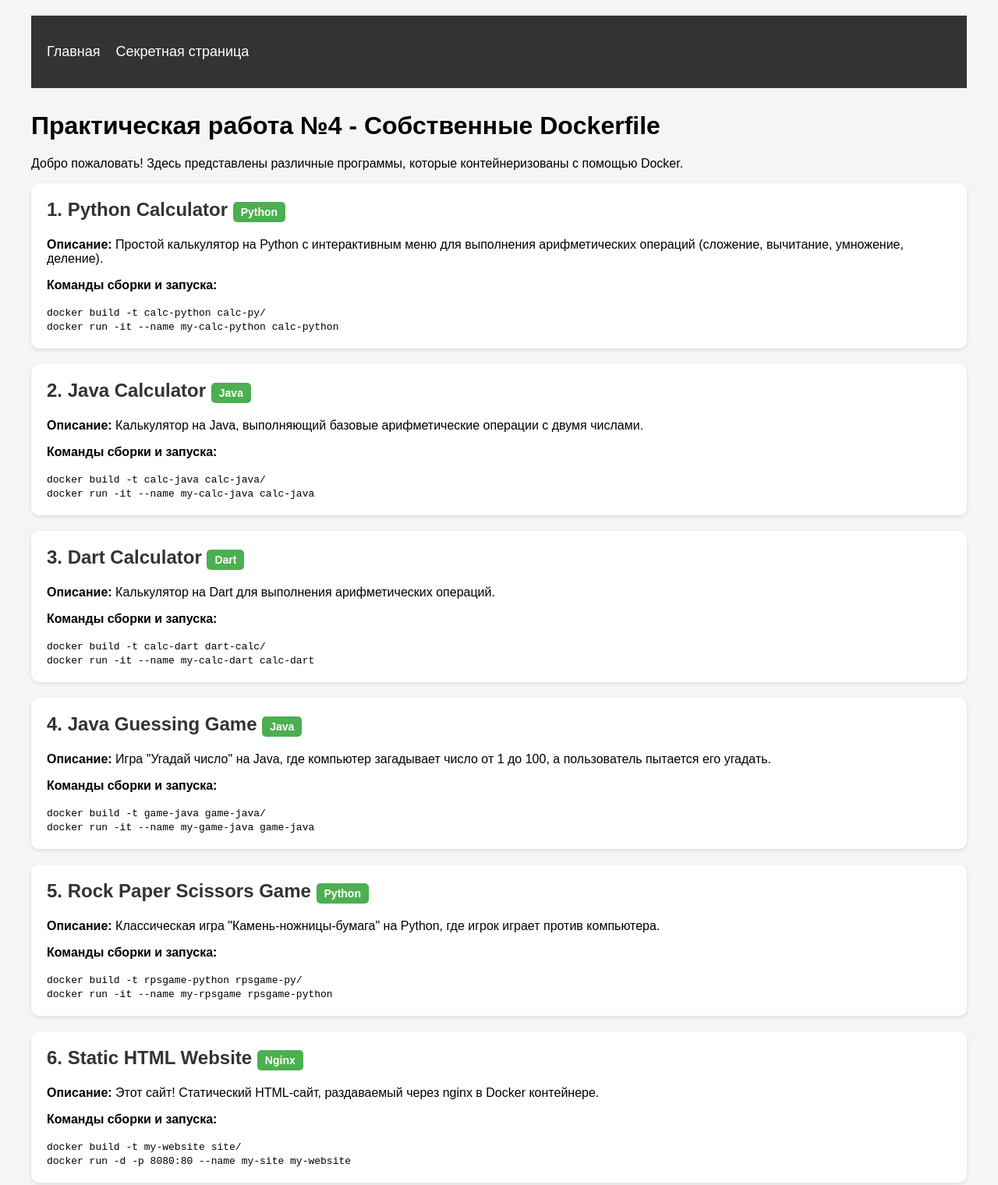
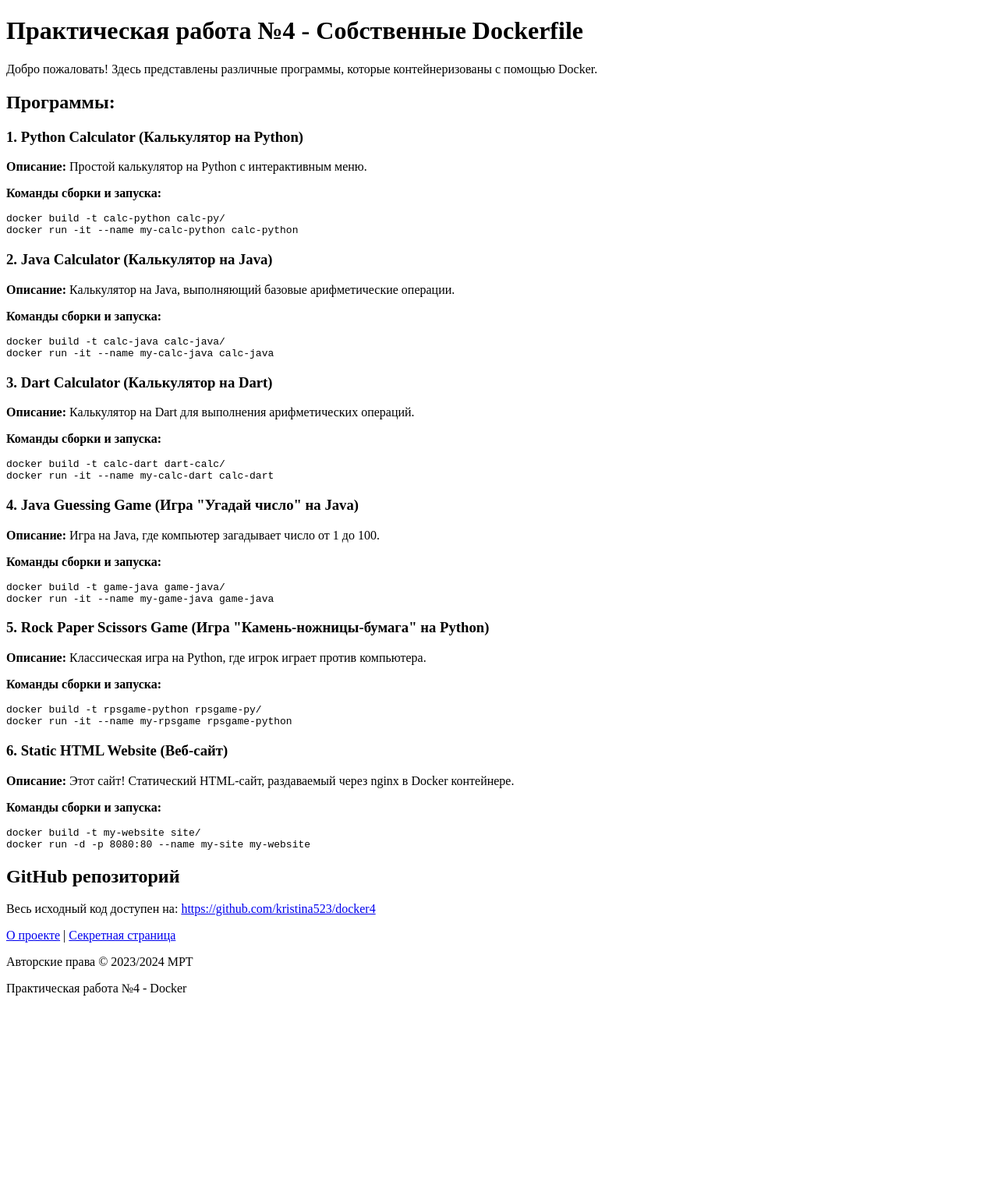
Before and after one commit to kristina523/docker4, a plain HTML site: page site/index.html in a window 1280 px wide. Shown: the top 1520 px of the page at 78% size. After the commit the page ends 1293 px from the top, so only its background shows below. Drawn offline with Linux system fonts and the light colour scheme.

Commit message:
Simplify all pages, remove CSS styling

```diff
--- a/site/index.html
+++ b/site/index.html
@@ -3,137 +3,57 @@
   <head>
     <meta charset="UTF-8">
     <title>Практическая работа №4 - Docker</title>
-    <style>
-      body {
-        font-family: Arial, sans-serif;
-        max-width: 1200px;
-        margin: 0 auto;
-        padding: 20px;
-        background-color: #f5f5f5;
-      }
-      header {
-        background-color: #333;
-        color: white;
-        padding: 20px;
-        margin-bottom: 30px;
-      }
-      nav ul {
-        list-style: none;
-        padding: 0;
-        display: flex;
-        gap: 20px;
-      }
-      nav a {
-        color: white;
-        text-decoration: none;
-        font-size: 18px;
-      }
-      nav a:hover {
-        color: #4CAF50;
-      }
-      .app-card {
-        background: white;
-        border-radius: 10px;
-        padding: 20px;
-        margin-bottom: 20px;
-        box-shadow: 0 2px 5px rgba(0,0,0,0.1);
-      }
-      .app-card h2 {
-        color: #333;
-        margin-top: 0;
-      }
-      .language-badge {
-        display: inline-block;
-        background: #4CAF50;
-        color: white;
-        padding: 5px 10px;
-        border-radius: 5px;
-        font-size: 14px;
-        margin-right: 10px;
-      }
-      footer {
-        text-align: center;
-        margin-top: 40px;
-        padding: 20px;
-        background-color: #333;
-        color: white;
-      }
-      img {
-        max-width: 600px;
-        height: auto;
-        border-radius: 10px;
-        margin: 20px 0;
-      }
-    </style>
   </head>
   <body>
-    <header>
-      <nav>
-        <ul>
-          <li><a href="index.html">Главная</a></li>
-          <li><a href="frog.html">Секретная страница</a></li>
-        </ul>
-      </nav>
-    </header>
-    <main>
     <h1>Практическая работа №4 - Собственные Dockerfile</h1>
     <p>Добро пожаловать! Здесь представлены различные программы, которые контейнеризованы с помощью Docker.</p>
 
-      <div class="app-card">
-        <h2>1. Python Calculator <span class="language-badge">Python</span></h2>
-        <p><strong>Описание:</strong> Простой калькулятор на Python с интерактивным меню для выполнения арифметических операций (сложение, вычитание, умножение, деление).</p>
+    <h2>Программы:</h2>
+
+    <h3>1. Python Calculator (Калькулятор на Python)</h3>
+    <p><strong>Описание:</strong> Простой калькулятор на Python с интерактивным меню.</p>
     <p><strong>Команды сборки и запуска:</strong></p>
-        <code>docker build -t calc-python calc-py/</code><br>
-        <code>docker run -it --name my-calc-python calc-python</code>
-      </div>
+    <pre>docker build -t calc-python calc-py/
+docker run -it --name my-calc-python calc-python</pre>
 
-      <div class="app-card">
-        <h2>2. Java Calculator <span class="language-badge">Java</span></h2>
-        <p><strong>Описание:</strong> Калькулятор на Java, выполняющий базовые арифметические операции с двумя числами.</p>
+    <h3>2. Java Calculator (Калькулятор на Java)</h3>
+    <p><strong>Описание:</strong> Калькулятор на Java, выполняющий базовые арифметические операции.</p>
     <p><strong>Команды сборки и запуска:</strong></p>
-        <code>docker build -t calc-java calc-java/</code><br>
-        <code>docker run -it --name my-calc-java calc-java</code>
-      </div>
+    <pre>docker build -t calc-java calc-java/
+docker run -it --name my-calc-java calc-java</pre>
 
-      <div class="app-card">
-        <h2>3. Dart Calculator <span class="language-badge">Dart</span></h2>
+    <h3>3. Dart Calculator (Калькулятор на Dart)</h3>
     <p><strong>Описание:</strong> Калькулятор на Dart для выполнения арифметических операций.</p>
     <p><strong>Команды сборки и запуска:</strong></p>
-        <code>docker build -t calc-dart dart-calc/</code><br>
-        <code>docker run -it --name my-calc-dart calc-dart</code>
-      </div>
+    <pre>docker build -t calc-dart dart-calc/
+docker run -it --name my-calc-dart calc-dart</pre>
 
-      <div class="app-card">
-        <h2>4. Java Guessing Game <span class="language-badge">Java</span></h2>
-        <p><strong>Описание:</strong> Игра "Угадай число" на Java, где компьютер загадывает число от 1 до 100, а пользователь пытается его угадать.</p>
+    <h3>4. Java Guessing Game (Игра "Угадай число" на Java)</h3>
+    <p><strong>Описание:</strong> Игра на Java, где компьютер загадывает число от 1 до 100.</p>
     <p><strong>Команды сборки и запуска:</strong></p>
-        <code>docker build -t game-java game-java/</code><br>
-        <code>docker run -it --name my-game-java game-java</code>
-      </div>
+    <pre>docker build -t game-java game-java/
+docker run -it --name my-game-java game-java</pre>
 
-      <div class="app-card">
-        <h2>5. Rock Paper Scissors Game <span class="language-badge">Python</span></h2>
-        <p><strong>Описание:</strong> Классическая игра "Камень-ножницы-бумага" на Python, где игрок играет против компьютера.</p>
+    <h3>5. Rock Paper Scissors Game (Игра "Камень-ножницы-бумага" на Python)</h3>
+    <p><strong>Описание:</strong> Классическая игра на Python, где игрок играет против компьютера.</p>
     <p><strong>Команды сборки и запуска:</strong></p>
-        <code>docker build -t rpsgame-python rpsgame-py/</code><br>
-        <code>docker run -it --name my-rpsgame rpsgame-python</code>
-      </div>
+    <pre>docker build -t rpsgame-python rpsgame-py/
+docker run -it --name my-rpsgame rpsgame-python</pre>
 
-      <div class="app-card">
-        <h2>6. Static HTML Website <span class="language-badge">Nginx</span></h2>
+    <h3>6. Static HTML Website (Веб-сайт)</h3>
     <p><strong>Описание:</strong> Этот сайт! Статический HTML-сайт, раздаваемый через nginx в Docker контейнере.</p>
     <p><strong>Команды сборки и запуска:</strong></p>
-        <code>docker build -t my-website site/</code><br>
-        <code>docker run -d -p 8080:80 --name my-site my-website</code>
-      </div>
+    <pre>docker build -t my-website site/
+docker run -d -p 8080:80 --name my-site my-website</pre>
 
     <h2>GitHub репозиторий</h2>
     <p>Весь исходный код доступен на: <a href="https://github.com/kristina523/docker4">https://github.com/kristina523/docker4</a></p>
 
-    </main>
+    <p><a href="about.html">О проекте</a> | <a href="frog.html">Секретная страница</a></p>
+
     <footer>
-      Авторские права © 2023/2024 MPT<br>
-      Практическая работа №4 - Docker
+      <p>Авторские права © 2023/2024 MPT</p>
+      <p>Практическая работа №4 - Docker</p>
     </footer>
   </body>
 </html>
```
Also changed, not shown: site/about.html (+4 -11 lines), site/contact.html (deleted, +0 -66 lines), site/frog.html (+7 -60 lines), 2 other files. Lines whose indentation alone changed are shown as unchanged.
